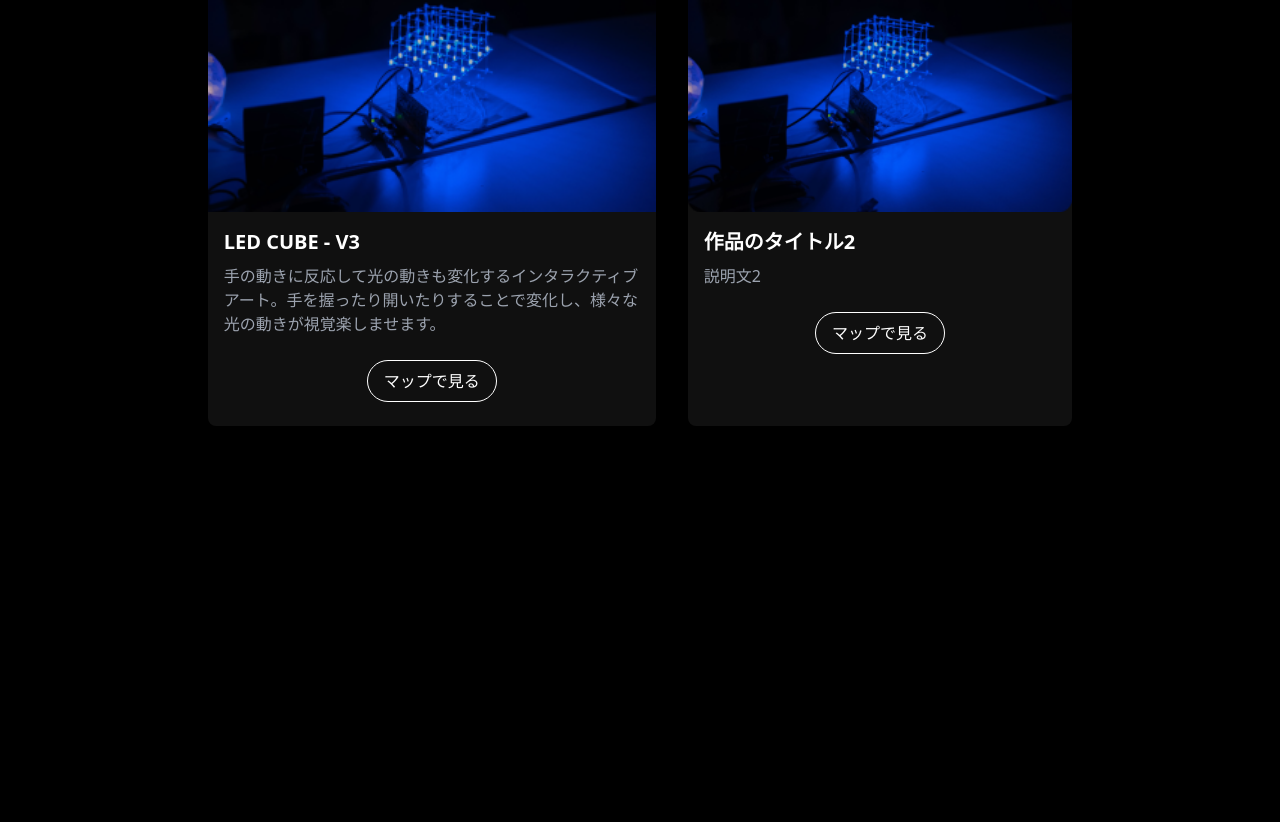
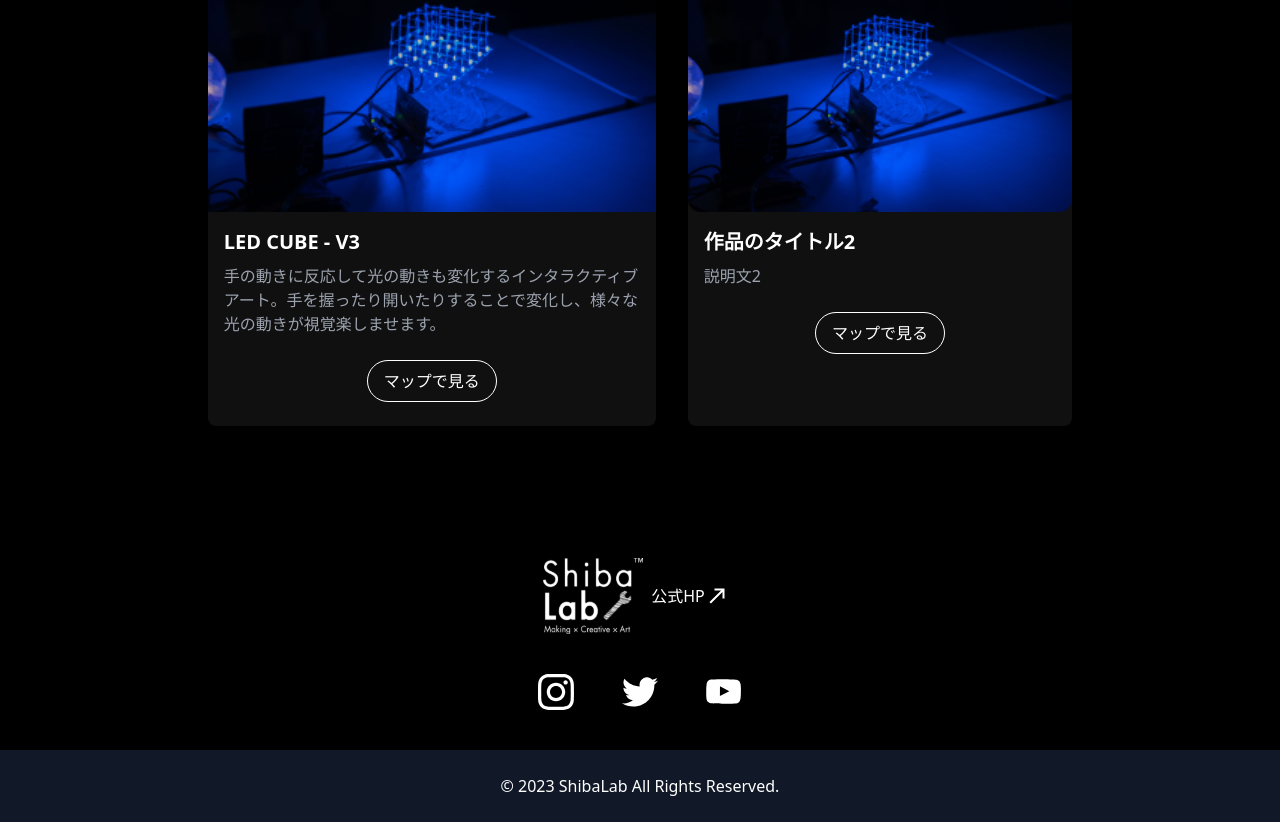
Before and after one commit to shogo0x2e/shibalab-omiya2023-web, a Next.js app: page / in a window 1280 px wide. Shown: the part 2507-3329 px from the top of the page. Before the commit the page ends 2949 px from the top, so only its background shows below. Built offline with nearby package versions, Linux system fonts and the light colour scheme.

Commit message:
Footer まで完成

```diff
--- /dev/null
+++ b/components/Footer.tsx
@@ -0,0 +1,75 @@
+/*
+    File Name   : OverView.tsx
+    Created     : on 13:21 at May 20, 2023
+    Description : OverView component
+
+    Copyright 2023 Shogo Kitada All Rights Reserved.
+        contact@shogo0x2e.com (Twitter, GitHub: @shogo0x2e)
+
+    I would be happy to notify me if you use part of my code.
+*/
+
+import Image from 'next/image';
+
+const Footer = () => {
+
+  return (
+
+    <footer className=" text-white">
+      <div className="flex justify-center items-center mb-2 py-4">
+
+        <Image
+            src="/icons/logo-shibalab.svg"
+            alt="ShibaLab Logo"
+            width={100}
+            height={100}
+            className="mr-2"
+        />
+        <a href='https://shibalab.com/'>
+          <span>公式HP</span>
+        </a>
+        <Image
+          src="/icons/arrow-nw.svg"
+          alt="ShibaLab Logo"
+          width={24}
+          height={24}
+          className="mr-2"
+        />
+      </div>
+      <div className="flex justify-center my-6 mb-10">
+        <a href="https://www.instagram.com/shiba_lab/">
+          <Image
+            src="/icons/logo-instagram.svg"
+            alt="Instagram"
+            width={36}
+            height={36}
+            className="mx-6"
+          />
+        </a>
+        <a href='https://twitter.com/Shiba_Lab'>
+          <Image
+            src="/icons/logo-twitter.svg"
+            alt="Twitter"
+            width={36}
+            height={36}
+            className="mx-6"
+          />
+        </a>
+        <a href="https://www.youtube.com/@shibalab6221">
+          <Image
+            src="/icons/logo-youtube.svg"
+            alt="YouTube"
+            width={36}
+            height={36}
+            className="mx-6"
+          />
+        </a>
+      </div>
+      <p className='bg-gray-900 text-center py-6'>
+        © 2023 ShibaLab All Rights Reserved.
+      </p>
+    </footer>
+  );
+};
+
+export default Footer;
--- a/pages/index.tsx
+++ b/pages/index.tsx
@@ -3,6 +3,7 @@ import Header from '../components/Header'
 import OverView from '@/components/OverView'
 import FloorMap from '@/components/FloorMap'
 import Artworks from '@/components/Artworks'
+import Footer from '@/components/Footer'
 
 
 export default function Home() {
@@ -35,7 +36,12 @@ export default function Home() {
         <div className='w-9/12'>
           <Artworks />
         </div>
+
+        <div style={{
+          height: '100px'
+        }} />
       </div>
+      <Footer />
     </main>
   )
 }
```
